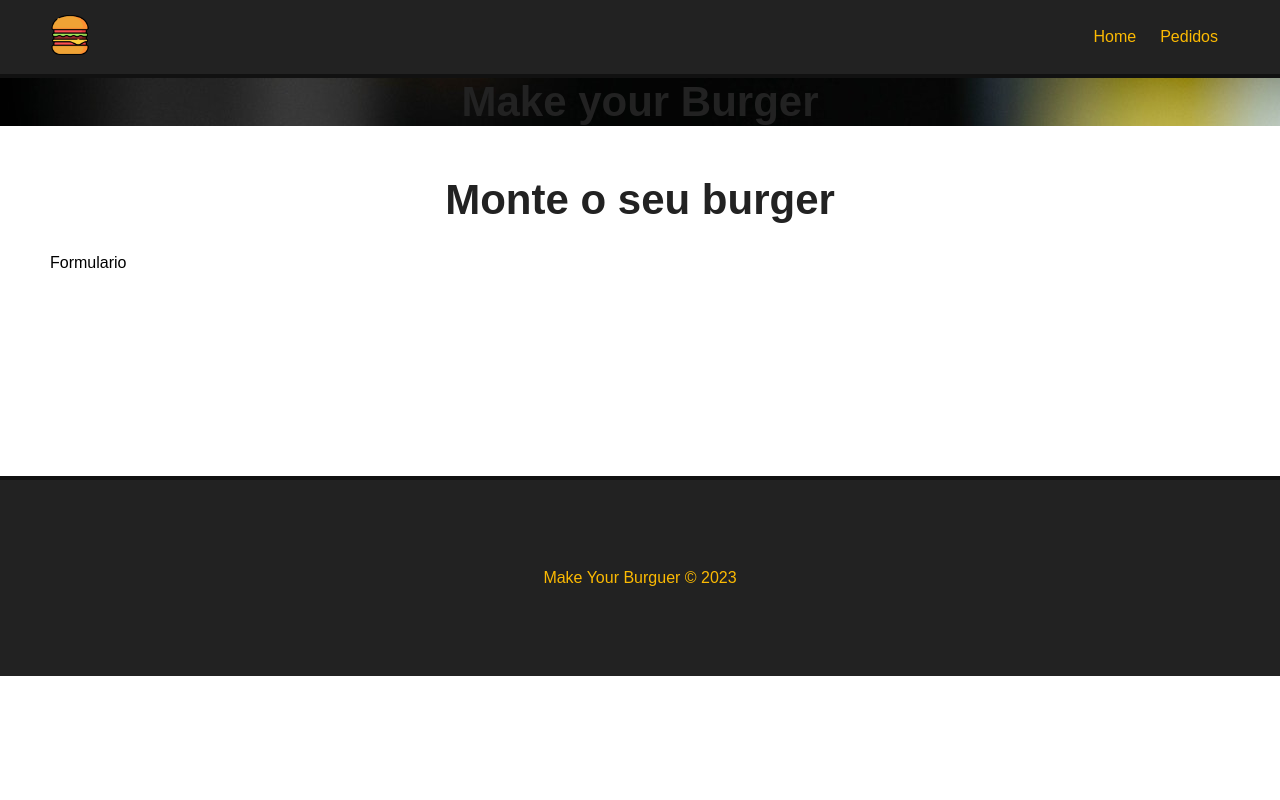
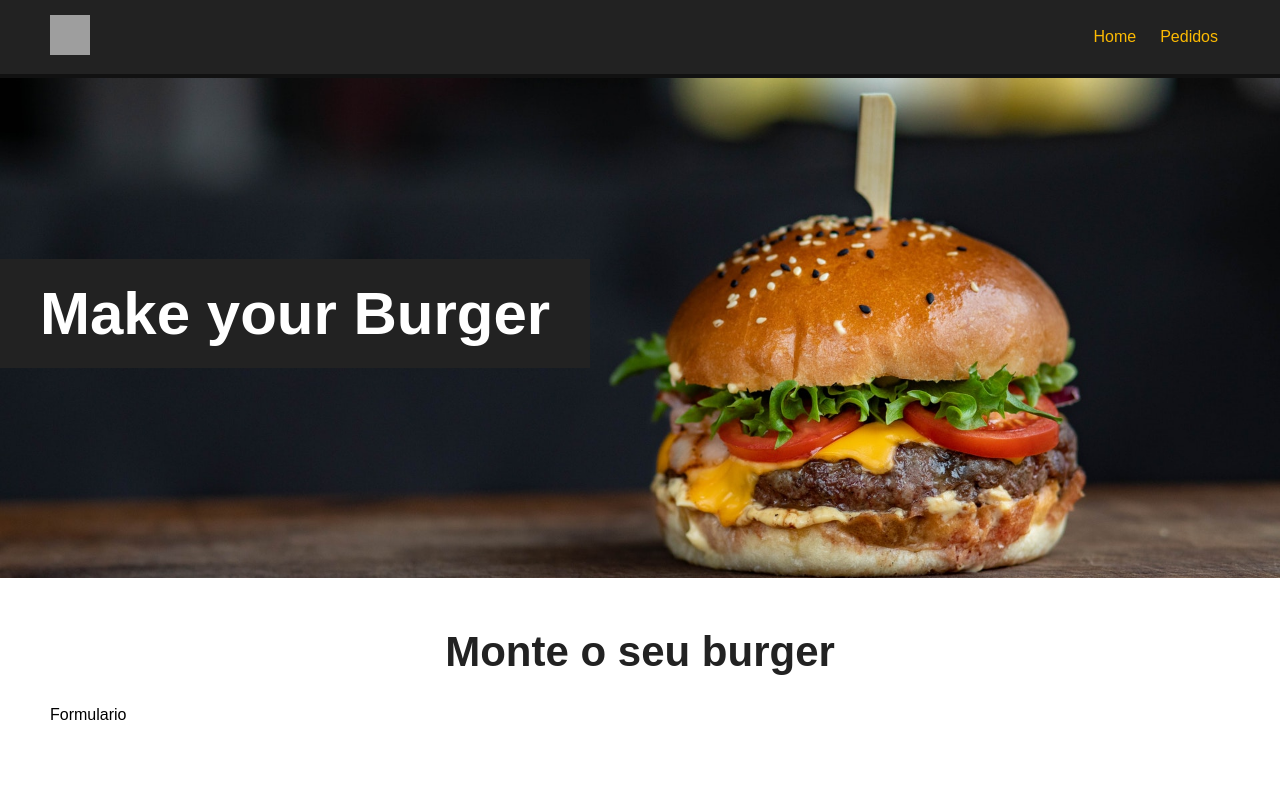
Before and after one commit to Rodkross/make_your_burguer, a Vue app: page / in a window 1280 px wide. Shown: the top 800 px of the page. Built offline with nearby package versions, Linux system fonts and the light colour scheme; grey boxes are pictures that could not be loaded.

Commit message:
finalizando banner

```diff
--- a/src/components/Banner.vue
+++ b/src/components/Banner.vue
@@ -12,6 +12,23 @@ export default {
 
 <style scoped>
   #main-banner {
-    background-image: url("/img/burger.jpg");
+    background-image: url('../img/burger.jpg');
+    background-position: center;
+
+    background-size: cover;
+    height: 500px;
+    display: flex;
+    align-items: center;
+    justify-content: flex-start;
+    background-origin: border-box;
+    background-repeat: no-repeat;
+  }
+
+  #main-banner h1 {
+    color: #fff;
+    text-align: center;
+    font-size: 60px;
+    background-color: #222;
+    padding: 20px 40px;
   }
 </style>
--- a/src/views/Home.vue
+++ b/src/views/Home.vue
@@ -7,7 +7,7 @@
 </template>
 
 <script>
-import Banner from '@/components/Banner.vue';
+import Banner from '../components/Banner.vue';
 
 export default {
   name: "Home",
```
Also changed, not shown: src/img/burger.jpg (renamed from public/img/burger.jpg), src/img/logo.png (renamed from public/img/logo.png).
